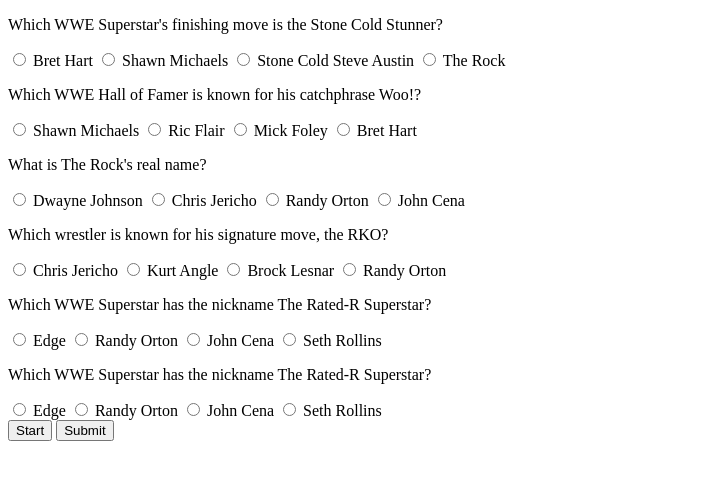
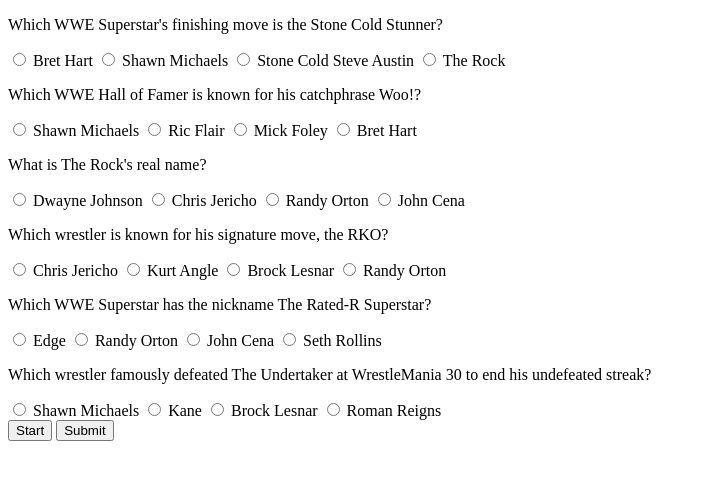
Before and after one commit to koreey/Quiz-Game, a plain HTML site: page index.html in a window 1280 px wide. Shown: the whole page, without its empty margins (0-706 px from the left). Drawn offline with Linux system fonts and the light colour scheme.

Commit message:
questions

```diff
--- a/index.html
+++ b/index.html
@@ -107,23 +107,23 @@
                     Seth Rollins
                    </label>
     <div class = "question">
-                    <p>Which WWE Superstar has the nickname The Rated-R Superstar? </p>
+                    <p>Which wrestler famously defeated The Undertaker at WrestleMania 30 to end his undefeated streak? </p>
         <div class="answers">
                        <label>
                         <input type = "radio" name="q1" value="A">
-                        Edge
+                        Shawn Michaels
                        </label>
                        <label>
                         <input type = "radio" name="q1" value="B">
-                        Randy Orton
+                        Kane
                        </label>
                        <label>
                         <input type = "radio" name="q1" value="C">
-                        John Cena
+                        Brock Lesnar
                        </label>
                        <label>
                         <input type = "radio" name="q1" value="D">
-                        Seth Rollins
+                        Roman Reigns
                        </label>
 
 
```
